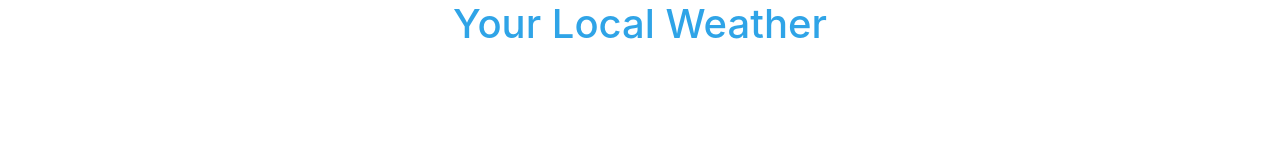
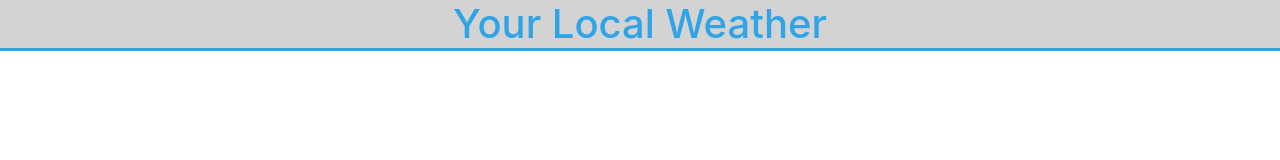
Before and after one commit to SalvatoreSantamaria/FreeCodeCampShowLocalWeather, a plain HTML site: page index.html in a window 1280 px wide. Drawn offline with nearby package versions, Linux system fonts and the light colour scheme.

Commit message:
added styling from old codepen project

```diff
--- a/index.html
+++ b/index.html
@@ -6,7 +6,12 @@
   <meta http-equiv="X-UA-Compatible" content="ie=edge">
   <link rel="stylesheet" href="https://bootswatch.com/4/cerulean/bootstrap.min.css">
   <title>WeatherJS</title>
-
+<style>
+    .solid {
+  border-bottom: solid;
+  background-color: lightgray;
+}
+</style>
 </head>
 <body>
 
```
